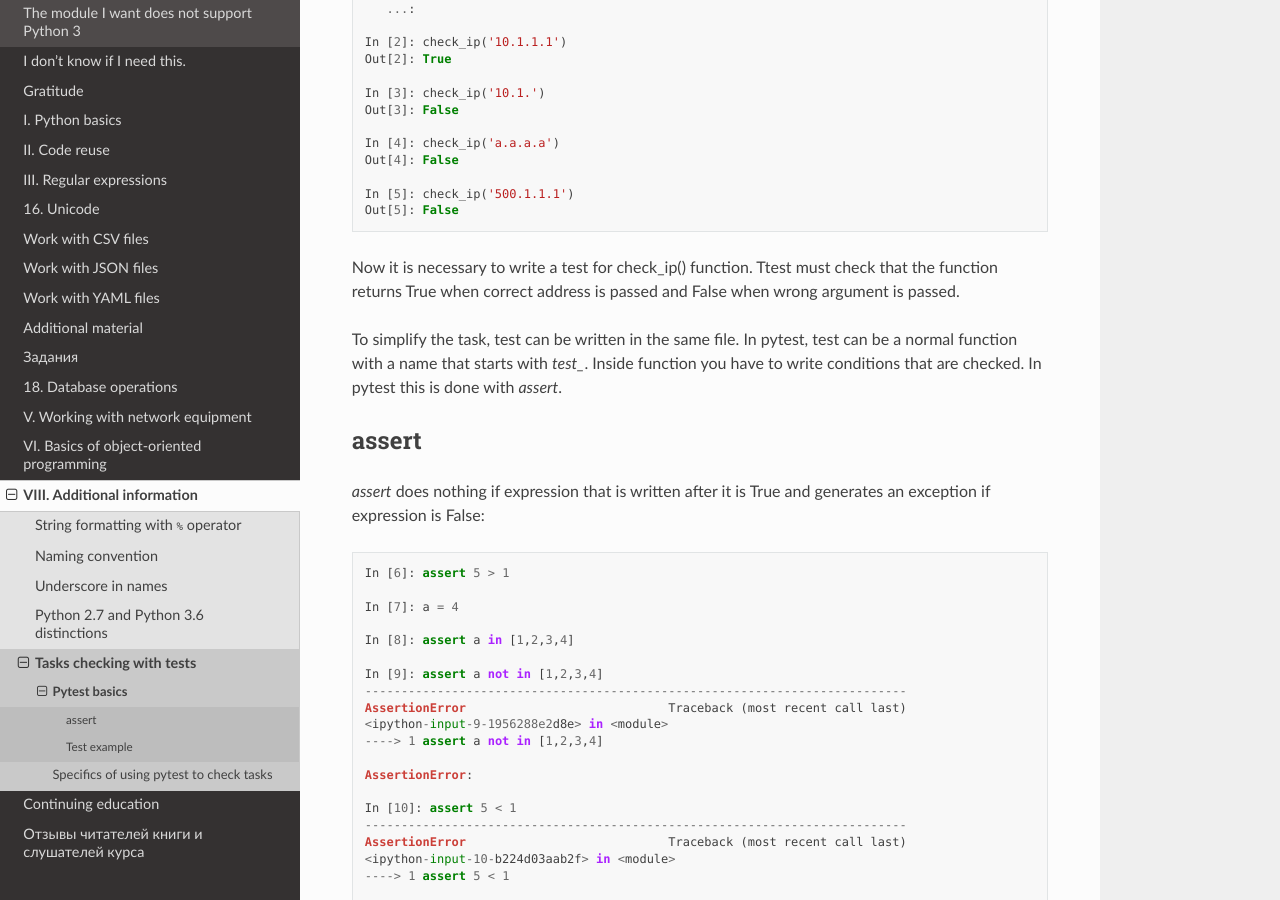
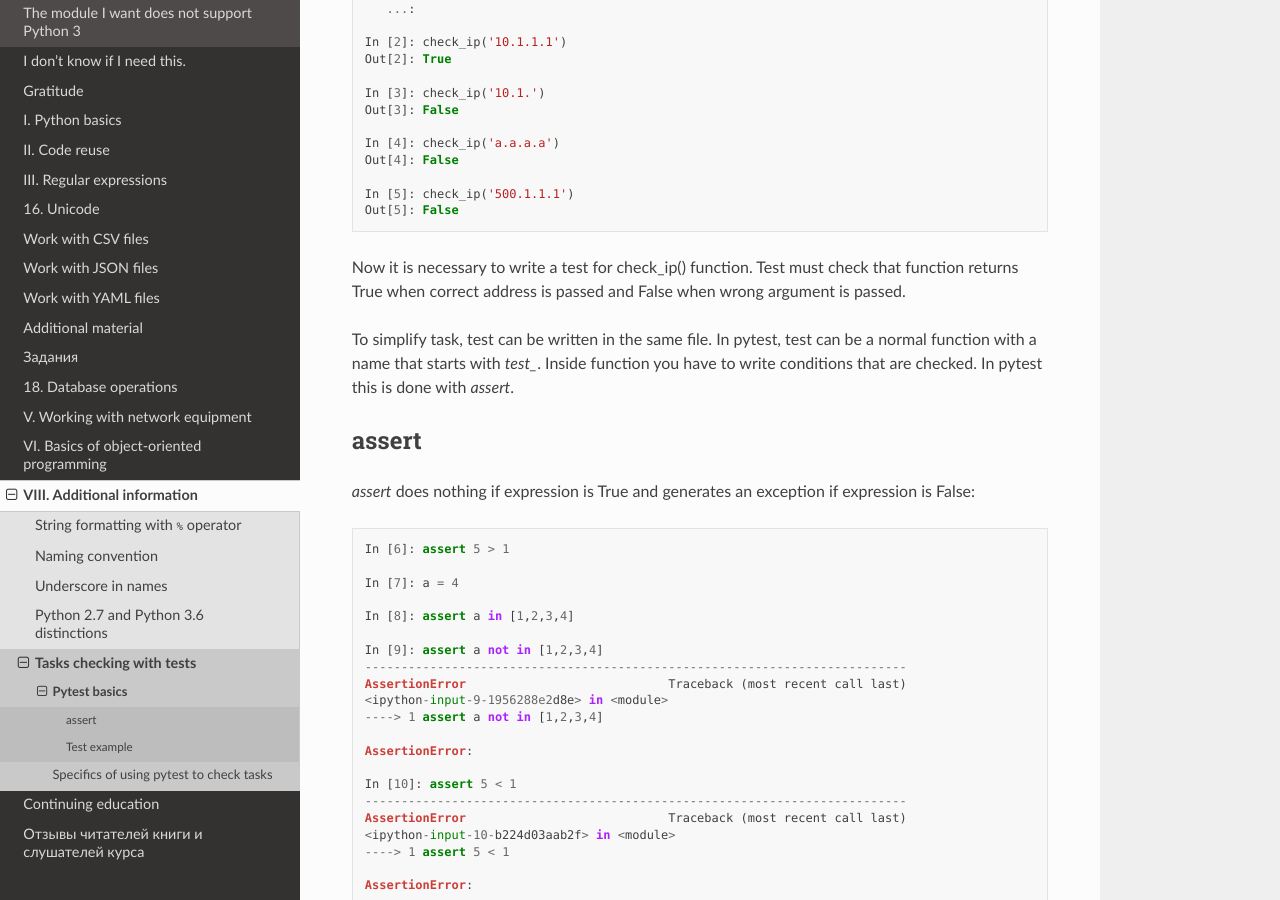
Before and after one commit to Aidar5/nattoeng, a Sphinx documentation site: the page built from docs/source/book/additional_info/pytest_basics.rst, in a window 1280 px wide and 900 px high, scrolled down 931 px. Built offline with Sphinx 7.4.7 and the Read the Docs theme 2.0.0, drawn with Linux system fonts in a browser that asks for light colours; pages that are not in the unit, such as notebooks, are missing from menus; some of the changed text lies outside the part shown.

Commit message:
Update pytest_basics.rst

```diff
--- a/docs/source/book/additional_info/pytest_basics.rst
+++ b/docs/source/book/additional_info/pytest_basics.rst
@@ -54,14 +54,14 @@ Function check_ip() checks whether the argument given to it is an IP address. An
     In [5]: check_ip('500.1.1.1')
     Out[5]: False
 
-Now it is necessary to write a test for check_ip() function. Ttest must check that the function returns True when correct address is passed and False when wrong argument is passed.
+Now it is necessary to write a test for check_ip() function. Test must check that function returns True when correct address is passed and False when wrong argument is passed.
 
-To simplify the task, test can be written in the same file. In pytest, test can be a normal function with a name that starts with *test_*. Inside function you have to write conditions that are checked. In pytest this is done with *assert*.
+To simplify task, test can be written in the same file. In pytest, test can be a normal function with a name that starts with *test_*. Inside function you have to write conditions that are checked. In pytest this is done with *assert*.
 
 assert
 ~~~~~~
 
-*assert* does nothing if expression that is written after it is True and generates an exception if expression is False:
+*assert* does nothing if expression is True and generates an exception if expression is False:
 
 .. code:: python
 
```
Also changed, not shown: other parts of docs/source/book/additional_info/pytest_basics.rst (+1 -1 lines).
